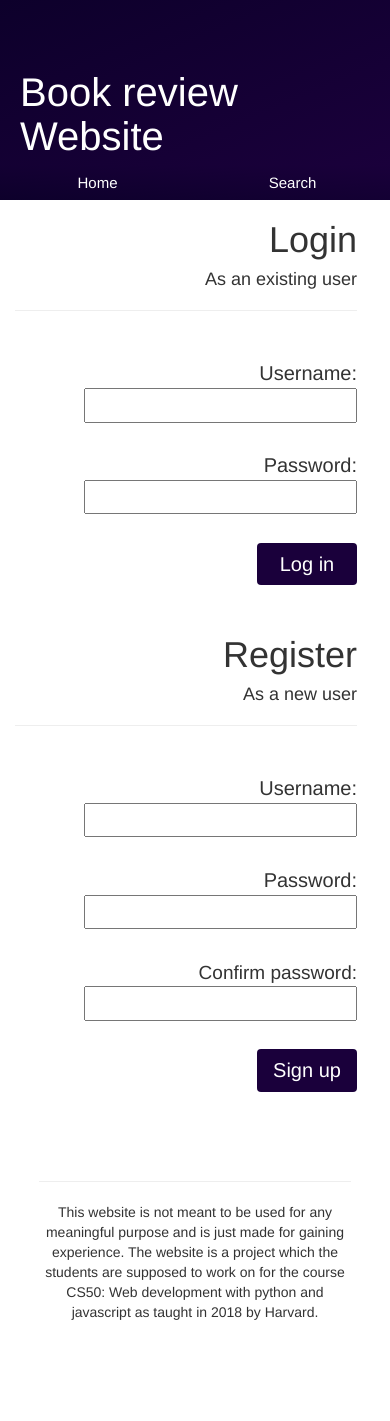
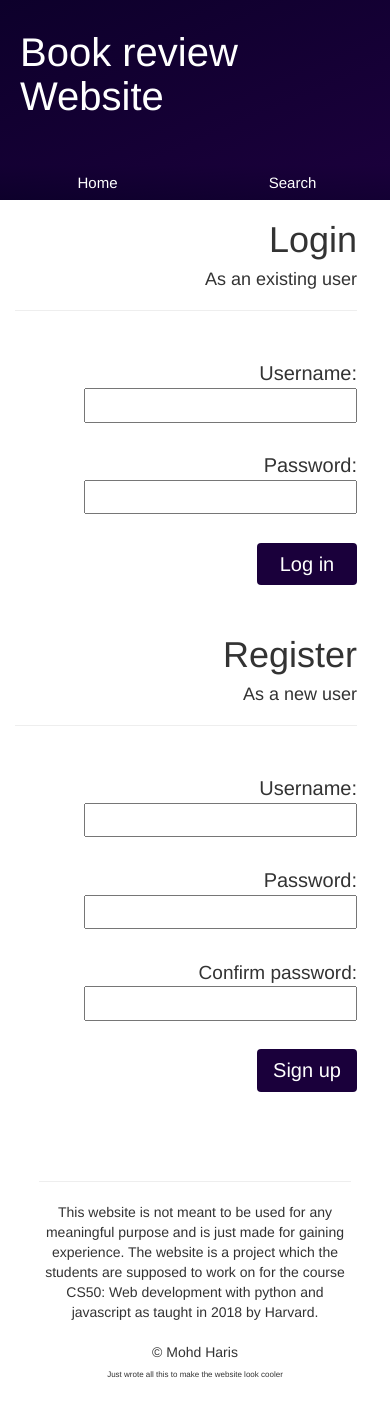
Before and after one commit to haris314/book-review, a Flask app: page / in a window 390 px wide. Before the commit the page ends 1320 px from the top, so only its background shows below. Run offline with Flask 2, Linux system fonts and the light colour scheme; some libraries are stand-ins or nearby versions.

Commit message:
Username is now case-insensitive Reviews now appear ordered by time Website title should now appear ok on mobile screens

```diff
--- a/application.py
+++ b/application.py
@@ -54,7 +54,7 @@ def register():
         return render_template("fail.html", detail="Passwords don't match", message="Registration failed")
 
     #Check if username already exists
-    existing_user = db.execute("SELECT * FROM _user where name= :name", {"name": name}).fetchone()
+    existing_user = db.execute("SELECT * FROM _user where name= LOWER(:name)", {"name": name}).fetchone()
     if(existing_user != None):
         return render_template("fail.html", detail="The entered username already exists. Please try again with a different username", message="Registration failed")
 
@@ -63,7 +63,7 @@ def register():
         return render_template("fail.html", detail="The username or password can't be more than 20 characters", message="Registration failed")
 
     #Else, register
-    db.execute("INSERT INTO _user VALUES (:name, :password)", {"name":name, "password":password})
+    db.execute("INSERT INTO _user VALUES (LOWER(:name), :password)", {"name":name, "password":password})
     db.commit()
 
     return render_template("success_register.html")
@@ -84,7 +84,7 @@ def login():
     password = request.form.get('password')
 
     #Get the user's record from the database
-    user = db.execute("SELECT * FROM _user WHERE name=:name AND password=:password", {"name": name, "password":password}).fetchone()
+    user = db.execute("SELECT * FROM _user WHERE name=LOWER(:name) AND password=:password", {"name": name, "password":password}).fetchone()
 
     #If no record exists, given information is not valid. Hence login fails
     if(user is None):
@@ -92,7 +92,7 @@ def login():
 
     #Tell session that the user is logged in and also the username
     session["login"] = True
-    session["username"] = name
+    session["username"] = name.lower()
 
     return render_template("books.html")
 
@@ -144,7 +144,7 @@ def book_details(isbn):
 
         #If the user tried to submit a review without logging in
         #Give error
-        if(session["login"] == False or session["login"] == None):
+        if(session.get("login") == False or session.get("login") == None):
             return render_template("fail.html", message="Login required", detail="Please login before submitting a review")
 
         #Get the information required to push the review in the database
@@ -176,7 +176,7 @@ def book_details(isbn):
         return render_template("fail.html", message="404 Not Found", error="The requested ISBN does not exist in the database"), 404
 
     #Get reviews for the ISBN
-    reviews = db.execute("Select * FROM review WHERE isbn=:isbn", {"isbn": isbn})
+    reviews = db.execute("Select * FROM review WHERE isbn=:isbn ORDER BY number DESC", {"isbn": isbn})
     count = reviews.rowcount
     reviews = reviews.fetchall()
 
--- a/static/styles/mainStyle.css
+++ b/static/styles/mainStyle.css
@@ -157,7 +157,7 @@
 @media (max-width: 800px) {
   .h1 {
     font-size: 40px;
-    padding-top: 50pxpx;
+    padding-top: 30px;
   }
 }
 @media (max-width: 650px) {
--- a/static/styles/mainStyle.scss
+++ b/static/styles/mainStyle.scss
@@ -163,6 +163,7 @@ $backgroundLighter: #27005ad8;
     }
 }
 
+//Manage the title
 @media (max-width:1000px){
     .h1{
         font-size:60px;
@@ -172,9 +173,10 @@ $backgroundLighter: #27005ad8;
 @media (max-width: 800px){
     .h1{
         font-size: 40px;
-        padding-top: 50pxpx;
+        padding-top: 30px;
     }
 }
+//done managing the title
 
 @media (max-width:650px){
     .login{
--- a/templates/layout.html
+++ b/templates/layout.html
@@ -18,6 +18,7 @@
             <a href="{{ url_for('login') }}"><button class="btn">Search</button></a>
         </div>
 
+        <!--Diplay user information if the user is logged in-->
         {% if session["login"] == True %}
             <div class="logged_in">
                 Logged in as<br>
@@ -35,6 +36,9 @@
                 This website is not meant to be used for any meaningful purpose and is just made for gaining experience.
                 The website is a project which the students are supposed to work on
                 for the course CS50: Web development with python and javascript as taught in 2018 by Harvard.
+                <br><br>
+                © Mohd Haris
+                <span style="font-size: 8px;"><br>Just wrote all this to make the website look cooler</span>
         </div>
 
 
```
Also changed, not shown: 5 other files.
